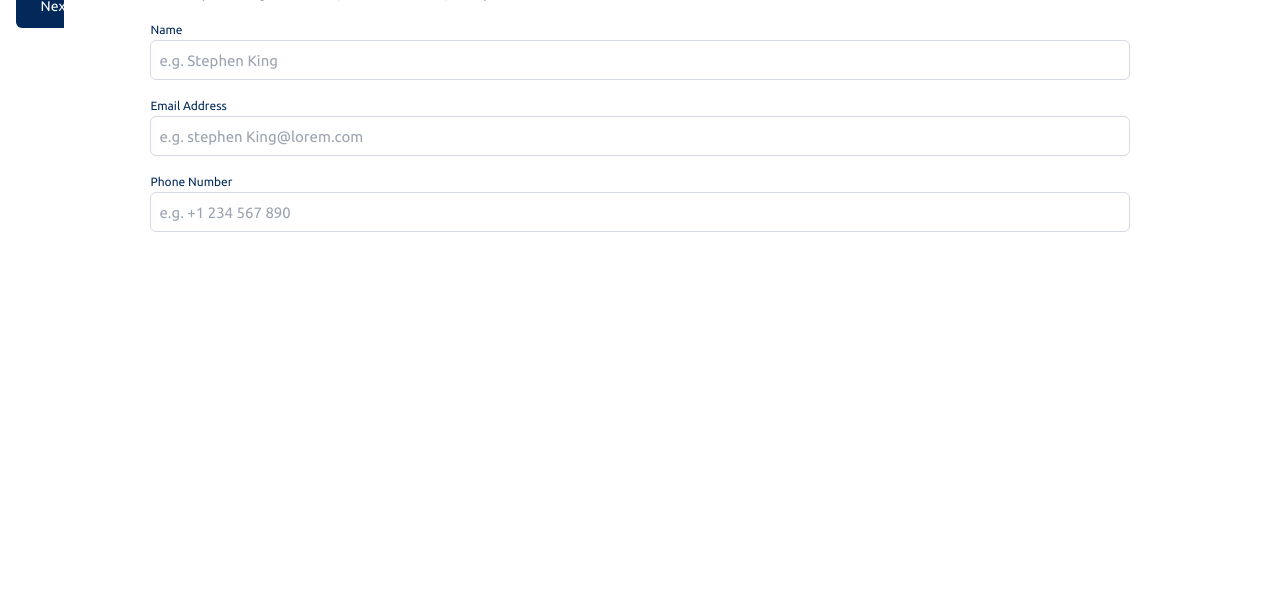
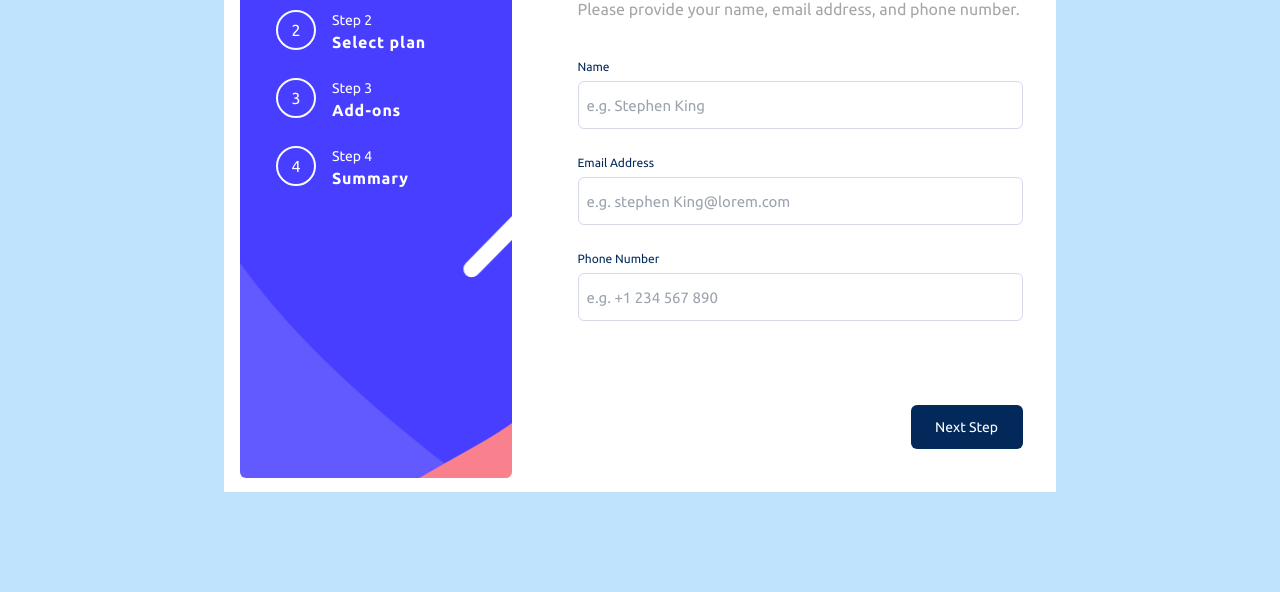
Before and after one commit to oluseguncodess/web3bridge-multistep-form, a website: page public/index.html in a window 1280 px wide. Shown: the part 208-800 px from the top of the page. Drawn offline with Linux system fonts and the light colour scheme.

Commit message:
step 1 done
i should have started this earlier

```diff
--- a/public/index.html
+++ b/public/index.html
@@ -13,71 +13,81 @@
 </head>
 <body class="text-base">
 
-  <div class="w-full bg-lightBlue h-screen">
-    <div class="form_container h-screen md:bg-whitee relative">
+  <div class="w-full bg-lightBlue h-screen relative">
+    <div class="form_container sm:h-screen md:bg-whitee sm:relative md:flex md:w-[65%] md:absolute md:top-1/2 md:left-1/2 md:-translate-x-1/2 md:-translate-y-1/2 md:h-[600px] md:gap-5 md:items-center md:p-4 md:max-w-[885px]  md:justify-between">
+
       <!-- Sidebar start -->
-      <div class="sidebar bg-[url('../assets/images/bg-sidebar-mobile.svg')] bg-no-repeat bg-cover bg-center h-44">
+      <div class="sidebar bg-[url('../assets/images/bg-sidebar-mobile.svg')] bg-no-repeat bg-cover bg-center sm:h-44 md:rounded-md md:bg-[url('../assets/images/bg-sidebar-mobile.svg')] md:w-[200px] md:py-9 px-9 md:box-content md:h-[500px]">
 
-        <div class="steps_containers flex justify-center sm:gap-4 sm:pt-6">
-          <div class="steps">
+        <div class="steps_containers flex justify-center sm:gap-4 sm:pt-6 md:flex-col md:gap-6">
+          <div class="steps md:flex md:gap-4">
             <div class="border-solid border-alabaster rounded-full p-4 border-2 flex justify-center items-center h-10 w-10 locator">1</div>
             <div class="step_text md:flex md:flex-col sm:hidden">
-              <span>Step 1</span>
-              <b>Your Info</b></div>
+              <span class="text-white text-sm">Step 1</span>
+              <b class="text-white tracking-wider">Your Info</b></div>
           </div>
-          <div class="steps">
-            <div class="border-solid border-alabaster rounded-full p-4 border-2 flex justify-center items-center h-10 w-10">2</div>
+          <div class="steps md:flex md:gap-4">
+            <div class="border-solid border-alabaster rounded-full p-4 border-2 flex justify-center items-center h-10 w-10 text-white">2</div>
             <div class="step_text md:flex md:flex-col sm:hidden">
-              <span>Step 2</span>
-              <b>Select plan</b></div>
+              <span class="text-white text-sm">Step 2</span>
+              <b class="text-white tracking-wider">Select plan</b></div>
           </div>
-          <div class="steps">
-            <div class="border-solid border-alabaster rounded-full p-4 border-2 flex justify-center items-center h-10 w-10">3</div>
+          <div class="steps md:flex md:gap-4">
+            <div class="border-solid border-alabaster rounded-full p-4 border-2 flex justify-center items-center h-10 w-10 text-white">3</div>
             <div class="step_text md:flex md:flex-col sm:hidden">
-              <span>Step 3</span>
-              <b>Add-ons</b></div>
+              <span class="text-white text-sm">Step 3</span>
+              <b class="text-white tracking-wider">Add-ons</b></div>
           </div>
-          <div class="steps">
-            <div class="border-solid border-alabaster rounded-full p-4 border-2 flex justify-center items-center h-10 w-10">4</div>
+          <div class="steps md:flex md:gap-4">
+            <div class="border-solid border-alabaster rounded-full p-4 border-2 flex justify-center items-center h-10 w-10 text-white">4</div>
             <div class="step_text md:flex md:flex-col sm:hidden">
-              <span>Step 4</span>
-              <b>Summary</b></div>
+              <span class="text-white text-sm class="text-white tracking-wider"">Step 4</span>
+              <b class="text-white tracking-wider">Summary</b></div>
           </div>
         </div>
 
       </div>
 
       <!-- form -->
-
-      <div class="form bg-white w-[90%] mx-auto py-8 rounded-md absolute top-28 left-0 right-0">
-        <div class="form_content w-[85%] mx-auto">
-          <div class="form_info">
-            <h1 class="text-marineBlue text-2xl font-semibold mb-3">Personal info</h1>
+      <div class="form bg-white sm:w-[90%] sm:mx-auto py-8 rounded-md sm:absolute sm:top-28 sm:left-0 sm:right-0 md:w-[60%] sm:max-w-[460px] md:max-w-[500px] md:h-[550px]">
+        <div class="form_content w-[95%] mx-auto md:max-w-[445px]">
+          <div class="form_info md:mb-8">
+            <h1 class="text-marineBlue text-2xl font-semibold mb-3 md:text-3xl">Personal info</h1>
             <p class="opacity-[0.35] text-base] mb-3">Please provide your name, email address, and phone number.</p>
           </div>
 
           <form action="" method="post">
 
             <label for="name" class="text-marineBlue text-xs">Name</label><br>
-            <input type="text" id="name" placeholder="e.g. Stephen King" class="border-solid border-[1px] border-lightGray rounded-md p-1 opacity-[1] h-10 w-full mb-3 text-[0.9375rem] py-1 px-2 focus:outline-marineBlue focus:outline-[1px] focus:outline"><br>
+            <input type="text" id="name" placeholder="e.g. Stephen King" class="border-solid border-[1px] border-lightGray rounded-md p-1 opacity-[1] h-10 md:h-12 w-full mb-3 text-[0.9375rem] py-1 px-2 focus:outline-marineBlue focus:outline-[1px] focus:outline md:mt-1 md:mb-5"><br>
 
             <label for="email" class="text-marineBlue text-xs">Email Address</label><br>
-            <input type="email" id="email" placeholder="e.g. stephen King@lorem.com" class="border-solid border-[1px] border-lightGray rounded-md p-1 opacity-[1] h-10 w-full mb-3 text-[0.9375rem] py-1 px-2 focus:outline-marineBlue focus:outline-[1px] focus:outline"><br>
+            <input type="email" id="email" placeholder="e.g. stephen King@lorem.com" class="border-solid border-[1px] border-lightGray rounded-md p-1 opacity-[1] h-10 md:h-12 w-full mb-3 text-[0.9375rem] py-1 px-2 focus:outline-marineBlue focus:outline-[1px] focus:outline md:mt-1 md:mb-5"><br>
 
             <label for="tel-no" class="text-marineBlue text-xs">Phone Number</label><br>
-            <input type="tel" id="tel-no" placeholder="e.g. +1 234 567 890" class="border-solid border-[1px] border-lightGray rounded-md p-1 opacity-[1] h-10 w-full mb-3 text-[0.9375rem] py-1 px-2 focus:outline-marineBlue focus:outline-[1px] focus:outline"><br>
+            <input type="tel" id="tel-no" placeholder="e.g. +1 234 567 890" class="border-solid border-[1px] border-lightGray rounded-md p-1 opacity-[1] h-10 md:h-12 w-full mb-3 text-[0.9375rem] py-1 px-2 focus:outline-marineBlue focus:outline-[1px] focus:outline md:mt-1 md:mb-5"><br>
           </form>
+
+          <div class="sm:hidden w-full bg-whitee flex justify-end items-center mt-16">
+            <button class="sm:hidden bg-marineBlue p-3 rounded-md text-white text-sm w-28">
+              Next Step
+            </button>
+          </div>
+
         </div>
       </div>
 
-      <!-- footer's nav -->
-      <div class="footer_nav bg-white sm:absolute w-full sm:bottom-0 flex sm:justify-end p-4">
-        <button class="bg-marineBlue p-3 rounded-md text-white text-sm w-28">
-          Next Step
-        </button>
-       </div>
+    </div>
 
-    </div>
+    <!-- footer's nav -->
+    <div class="footer_nav bg-white absolute w-full bottom-0 flex justify-end p-4 md:hidden">
+
+      <button class="bg-marineBlue p-3 rounded-md text-white text-sm w-28">
+        Next Step
+      </button>
+
+     </div>
+
   </div>
 </body>
 </html>
--- a/tailwind.config.js
+++ b/tailwind.config.js
@@ -3,8 +3,8 @@ module.exports = {
   content: ["./public/*.{html,css,js}"],
   theme: {
     screens: {
-      'sm': {'max': '640px'},
-      'md': '641px',
+      'sm': {'max': '870px'},
+      'md': '871px',
     },
     extend: {
       fontFamily: {
```
Also changed, not shown: public/output.css.
